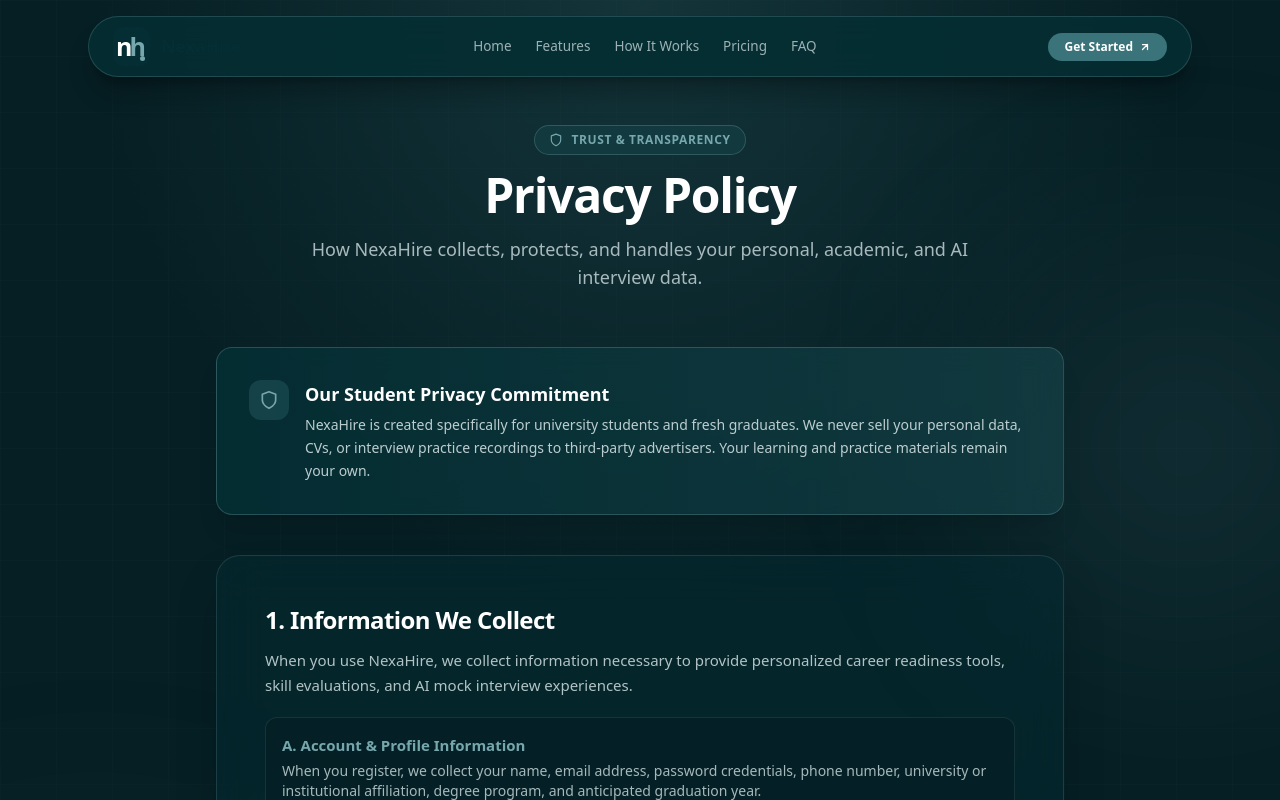
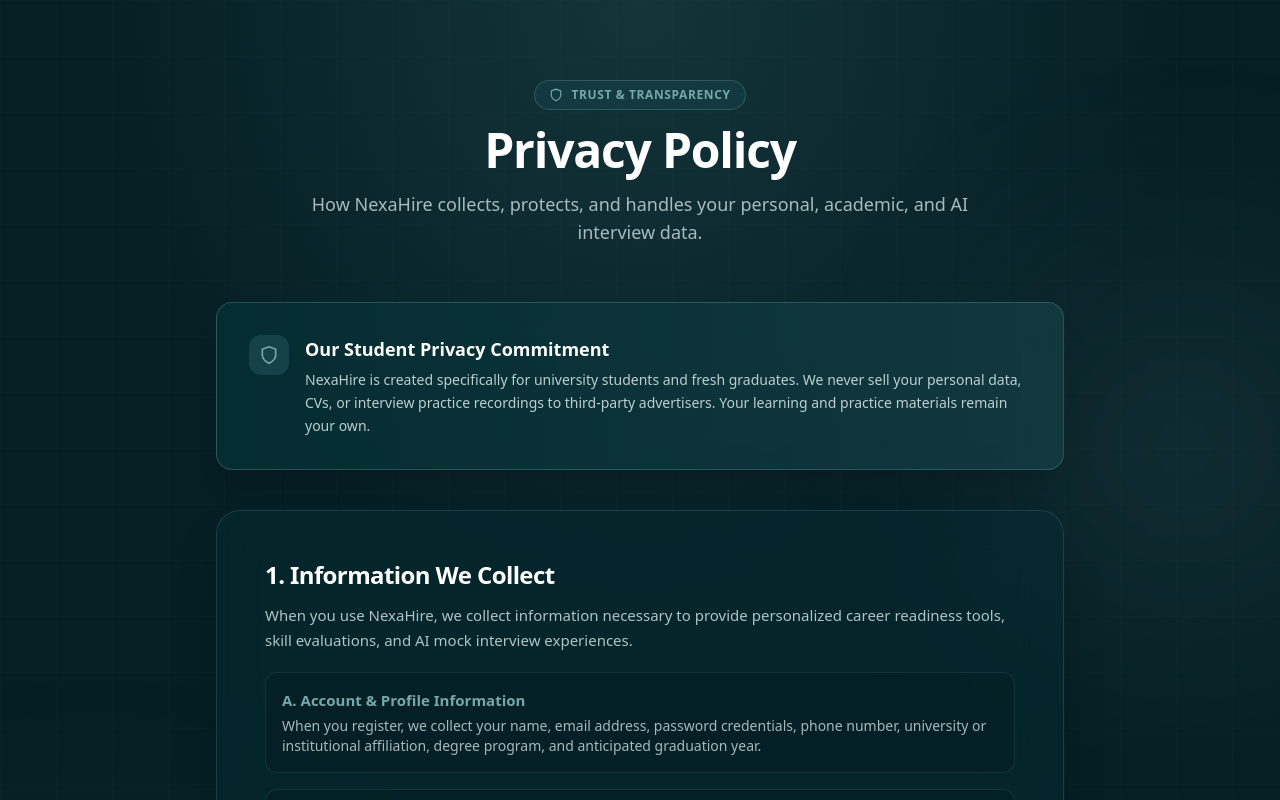
Before and after one commit to abdullah-2025/nexahire-ai-site, a Next.js app: page /privacy in a window 1280 px wide. Shown: the top 800 px of the page. Built offline with nearby package versions, Linux system fonts and the light colour scheme; a web font is replaced by a local one.

Commit message:
refactor: remove navbar from privacy, terms, and contact pages

```diff
--- a/src/app/contact/page.tsx
+++ b/src/app/contact/page.tsx
@@ -1,8 +1,5 @@
 import type { Metadata } from 'next'
-import Link from 'next/link'
-import BrandLogo from '@/components/BrandLogo'
 import Footer from '@/components/sections/Footer'
-import { authLinks } from '@/data/auth-links'
 
 export const metadata: Metadata = {
   title: 'Contact Us — NexaHire',
@@ -33,76 +30,8 @@
         />
       </div>
 
-      {/* Floating Pill Header */}
-      <header className="sticky top-4 z-50 mx-auto w-full max-w-6xl px-4 sm:px-6">
-        <div className="flex items-center justify-between gap-4 rounded-full border border-[#76a7ad]/25 bg-[#042e33]/85 px-4 py-2.5 shadow-xl shadow-black/25 backdrop-blur-xl sm:px-6">
-          <Link
-            href="/"
-            className="flex items-center gap-2 transition-transform hover:scale-[1.02]"
-            aria-label="NexaHire Home"
-          >
-            <BrandLogo variant="footer" />
-          </Link>
-
-          <nav className="hidden items-center gap-6 text-[13.5px] font-medium md:flex">
-            <Link
-              href="/"
-              className="text-[#d0dfe1]/75 transition-colors hover:text-white"
-            >
-              Home
-            </Link>
-            <Link
-              href="/#features"
-              className="text-[#d0dfe1]/75 transition-colors hover:text-white"
-            >
-              Features
-            </Link>
-            <Link
-              href="/#how-it-works"
-              className="text-[#d0dfe1]/75 transition-colors hover:text-white"
-            >
-              How It Works
-            </Link>
-            <Link
-              href="/#pricing"
-              className="text-[#d0dfe1]/75 transition-colors hover:text-white"
-            >
-              Pricing
-            </Link>
-            <Link
-              href="/#faq"
-              className="text-[#d0dfe1]/75 transition-colors hover:text-white"
-            >
-              FAQ
-            </Link>
-          </nav>
-
-          <div className="flex items-center gap-3">
-            <a
-              href={authLinks.signup}
-              className="inline-flex items-center gap-1.5 rounded-full bg-[#3b737a] px-4 py-1.5 text-xs font-semibold text-white transition-all hover:bg-[#144147] hover:shadow-md"
-            >
-              <span>Get Started</span>
-              <svg
-                width="12"
-                height="12"
-                viewBox="0 0 24 24"
-                fill="none"
-                stroke="currentColor"
-                strokeWidth="2.5"
-                strokeLinecap="round"
-                strokeLinejoin="round"
-                aria-hidden="true"
-              >
-                <path d="M7 17L17 7M7 7h10v10" />
-              </svg>
-            </a>
-          </div>
-        </div>
-      </header>
-
       {/* Main Content */}
-      <main className="relative z-10 mx-auto w-full max-w-4xl flex-1 px-4 py-12 sm:px-6 lg:py-16">
+      <main className="relative z-10 mx-auto w-full max-w-4xl flex-1 px-4 pt-16 pb-12 sm:px-6 lg:pt-20 lg:pb-16">
         {/* Page Hero Header */}
         <div className="mb-10 text-center sm:mb-14">
           <div className="mb-4 inline-flex items-center gap-2 rounded-full border border-[#76a7ad]/30 bg-[#144147]/60 px-3.5 py-1.5 text-xs font-semibold tracking-wider uppercase text-[#76a7ad] backdrop-blur-sm">
--- a/src/app/privacy/page.tsx
+++ b/src/app/privacy/page.tsx
@@ -1,8 +1,5 @@
 import type { Metadata } from 'next'
-import Link from 'next/link'
-import BrandLogo from '@/components/BrandLogo'
 import Footer from '@/components/sections/Footer'
-import { authLinks } from '@/data/auth-links'
 
 export const metadata: Metadata = {
   title: 'Privacy Policy — NexaHire',
@@ -33,76 +30,8 @@
         />
       </div>
 
-      {/* Floating Pill Header */}
-      <header className="sticky top-4 z-50 mx-auto w-full max-w-6xl px-4 sm:px-6">
-        <div className="flex items-center justify-between gap-4 rounded-full border border-[#76a7ad]/25 bg-[#042e33]/85 px-4 py-2.5 shadow-xl shadow-black/25 backdrop-blur-xl sm:px-6">
-          <Link
-            href="/"
-            className="flex items-center gap-2 transition-transform hover:scale-[1.02]"
-            aria-label="NexaHire Home"
-          >
-            <BrandLogo variant="footer" />
-          </Link>
-
-          <nav className="hidden items-center gap-6 text-[13.5px] font-medium md:flex">
-            <Link
-              href="/"
-              className="text-[#d0dfe1]/75 transition-colors hover:text-white"
-            >
-              Home
-            </Link>
-            <Link
-              href="/#features"
-              className="text-[#d0dfe1]/75 transition-colors hover:text-white"
-            >
-              Features
-            </Link>
-            <Link
-              href="/#how-it-works"
-              className="text-[#d0dfe1]/75 transition-colors hover:text-white"
-            >
-              How It Works
-            </Link>
-            <Link
-              href="/#pricing"
-              className="text-[#d0dfe1]/75 transition-colors hover:text-white"
-            >
-              Pricing
-            </Link>
-            <Link
-              href="/#faq"
-              className="text-[#d0dfe1]/75 transition-colors hover:text-white"
-            >
-              FAQ
-            </Link>
-          </nav>
-
-          <div className="flex items-center gap-3">
-            <a
-              href={authLinks.signup}
-              className="inline-flex items-center gap-1.5 rounded-full bg-[#3b737a] px-4 py-1.5 text-xs font-semibold text-white transition-all hover:bg-[#144147] hover:shadow-md"
-            >
-              <span>Get Started</span>
-              <svg
-                width="12"
-                height="12"
-                viewBox="0 0 24 24"
-                fill="none"
-                stroke="currentColor"
-                strokeWidth="2.5"
-                strokeLinecap="round"
-                strokeLinejoin="round"
-                aria-hidden="true"
-              >
-                <path d="M7 17L17 7M7 7h10v10" />
-              </svg>
-            </a>
-          </div>
-        </div>
-      </header>
-
       {/* Main Legal Content Container */}
-      <main className="relative z-10 mx-auto w-full max-w-4xl flex-1 px-4 py-12 sm:px-6 lg:py-16">
+      <main className="relative z-10 mx-auto w-full max-w-4xl flex-1 px-4 pt-16 pb-12 sm:px-6 lg:pt-20 lg:pb-16">
         {/* Page Hero Header */}
         <div className="mb-10 text-center sm:mb-14">
           <div className="mb-4 inline-flex items-center gap-2 rounded-full border border-[#76a7ad]/30 bg-[#144147]/60 px-3.5 py-1.5 text-xs font-semibold tracking-wider uppercase text-[#76a7ad] backdrop-blur-sm">
--- a/src/app/terms/page.tsx
+++ b/src/app/terms/page.tsx
@@ -1,8 +1,5 @@
 import type { Metadata } from 'next'
-import Link from 'next/link'
-import BrandLogo from '@/components/BrandLogo'
 import Footer from '@/components/sections/Footer'
-import { authLinks } from '@/data/auth-links'
 
 export const metadata: Metadata = {
   title: 'Terms of Service — NexaHire',
@@ -33,76 +30,8 @@
         />
       </div>
 
-      {/* Floating Pill Header */}
-      <header className="sticky top-4 z-50 mx-auto w-full max-w-6xl px-4 sm:px-6">
-        <div className="flex items-center justify-between gap-4 rounded-full border border-[#76a7ad]/25 bg-[#042e33]/85 px-4 py-2.5 shadow-xl shadow-black/25 backdrop-blur-xl sm:px-6">
-          <Link
-            href="/"
-            className="flex items-center gap-2 transition-transform hover:scale-[1.02]"
-            aria-label="NexaHire Home"
-          >
-            <BrandLogo variant="footer" />
-          </Link>
-
-          <nav className="hidden items-center gap-6 text-[13.5px] font-medium md:flex">
-            <Link
-              href="/"
-              className="text-[#d0dfe1]/75 transition-colors hover:text-white"
-            >
-              Home
-            </Link>
-            <Link
-              href="/#features"
-              className="text-[#d0dfe1]/75 transition-colors hover:text-white"
-            >
-              Features
-            </Link>
-            <Link
-              href="/#how-it-works"
-              className="text-[#d0dfe1]/75 transition-colors hover:text-white"
-            >
-              How It Works
-            </Link>
-            <Link
-              href="/#pricing"
-              className="text-[#d0dfe1]/75 transition-colors hover:text-white"
-            >
-              Pricing
-            </Link>
-            <Link
-              href="/#faq"
-              className="text-[#d0dfe1]/75 transition-colors hover:text-white"
-            >
-              FAQ
-            </Link>
-          </nav>
-
-          <div className="flex items-center gap-3">
-            <a
-              href={authLinks.signup}
-              className="inline-flex items-center gap-1.5 rounded-full bg-[#3b737a] px-4 py-1.5 text-xs font-semibold text-white transition-all hover:bg-[#144147] hover:shadow-md"
-            >
-              <span>Get Started</span>
-              <svg
-                width="12"
-                height="12"
-                viewBox="0 0 24 24"
-                fill="none"
-                stroke="currentColor"
-                strokeWidth="2.5"
-                strokeLinecap="round"
-                strokeLinejoin="round"
-                aria-hidden="true"
-              >
-                <path d="M7 17L17 7M7 7h10v10" />
-              </svg>
-            </a>
-          </div>
-        </div>
-      </header>
-
       {/* Main Legal Content Container */}
-      <main className="relative z-10 mx-auto w-full max-w-4xl flex-1 px-4 py-12 sm:px-6 lg:py-16">
+      <main className="relative z-10 mx-auto w-full max-w-4xl flex-1 px-4 pt-16 pb-12 sm:px-6 lg:pt-20 lg:pb-16">
         {/* Page Hero Header */}
         <div className="mb-10 text-center sm:mb-14">
           <div className="mb-4 inline-flex items-center gap-2 rounded-full border border-[#76a7ad]/30 bg-[#144147]/60 px-3.5 py-1.5 text-xs font-semibold tracking-wider uppercase text-[#76a7ad] backdrop-blur-sm">
```
